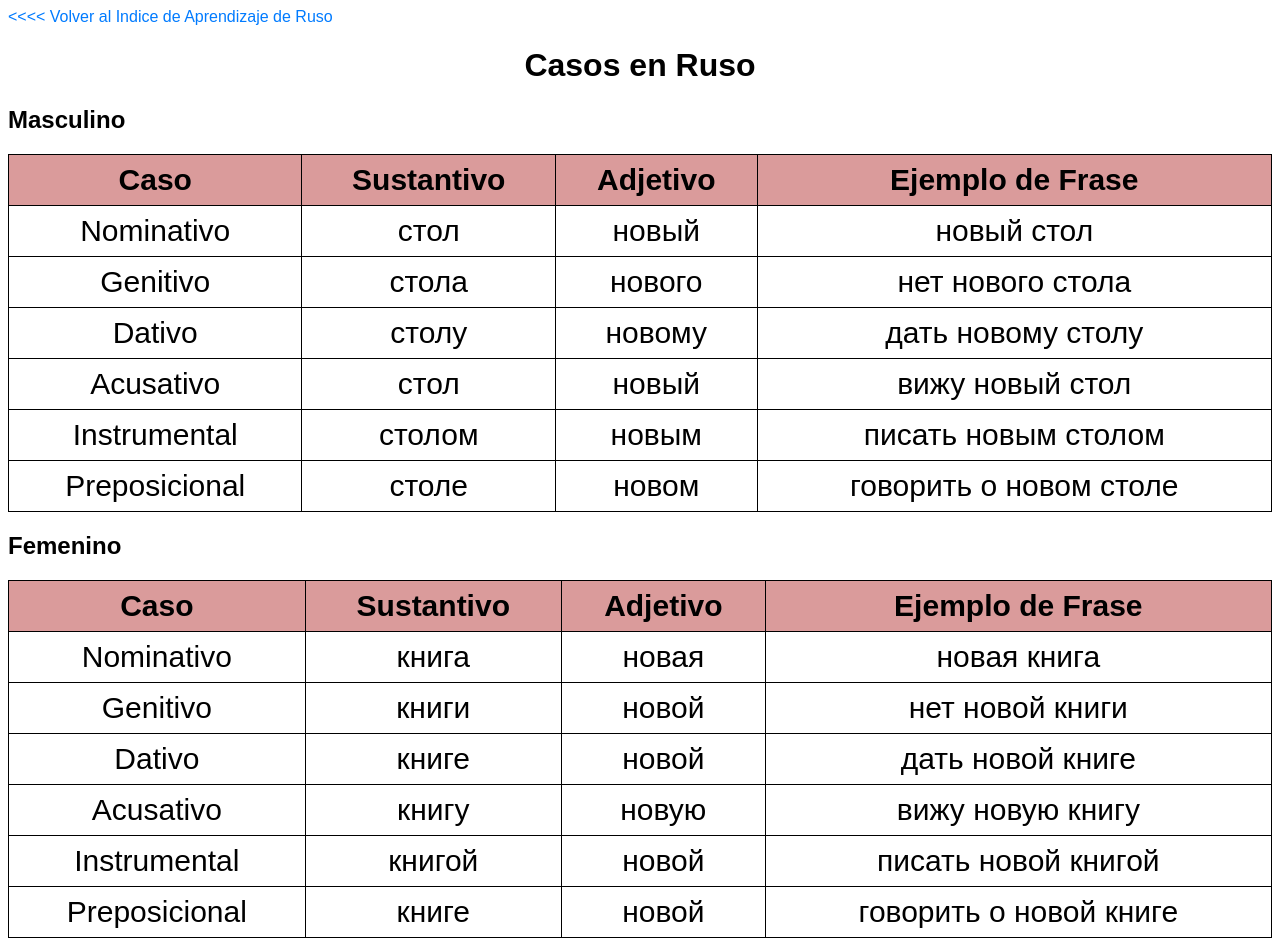
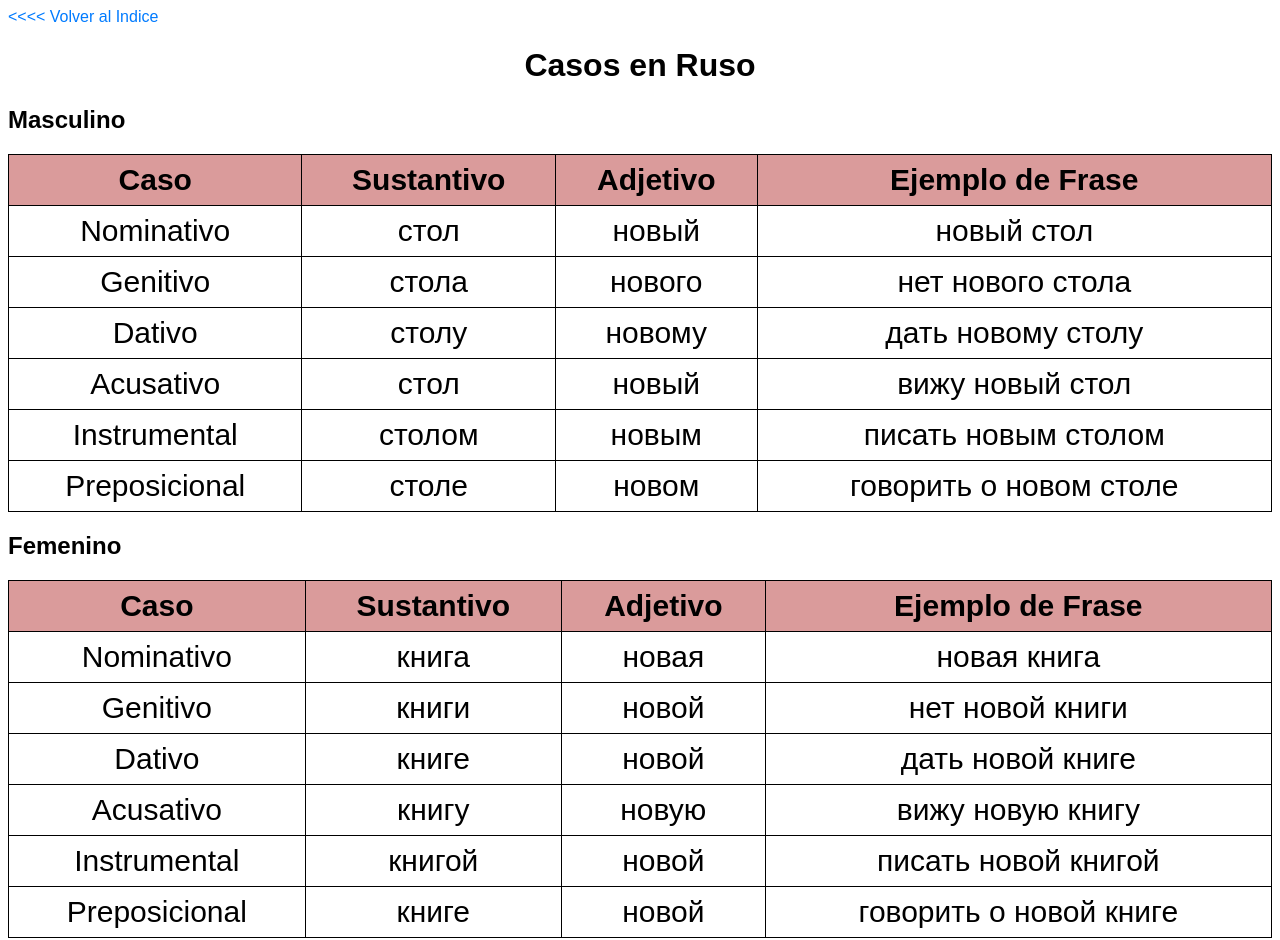
Before and after one commit to Gyrkora/russian-lessons, a plain HTML site: page los_casos.html in a window 1280 px wide. Shown: the top 940 px of the page. Drawn offline with Linux system fonts and the light colour scheme.

Commit message:
vieport1

```diff
--- a/los_casos.html
+++ b/los_casos.html
@@ -11,7 +11,7 @@
 		<title>Casos en Ruso</title>
 	</head>
 	<body>
-		<a href="index.html"> <<<< Volver al Indice de Aprendizaje de Ruso</a>
+		<a href="index.html"> <<<< Volver al Indice</a>
 
 		<h1>Casos en Ruso</h1>
 
```
